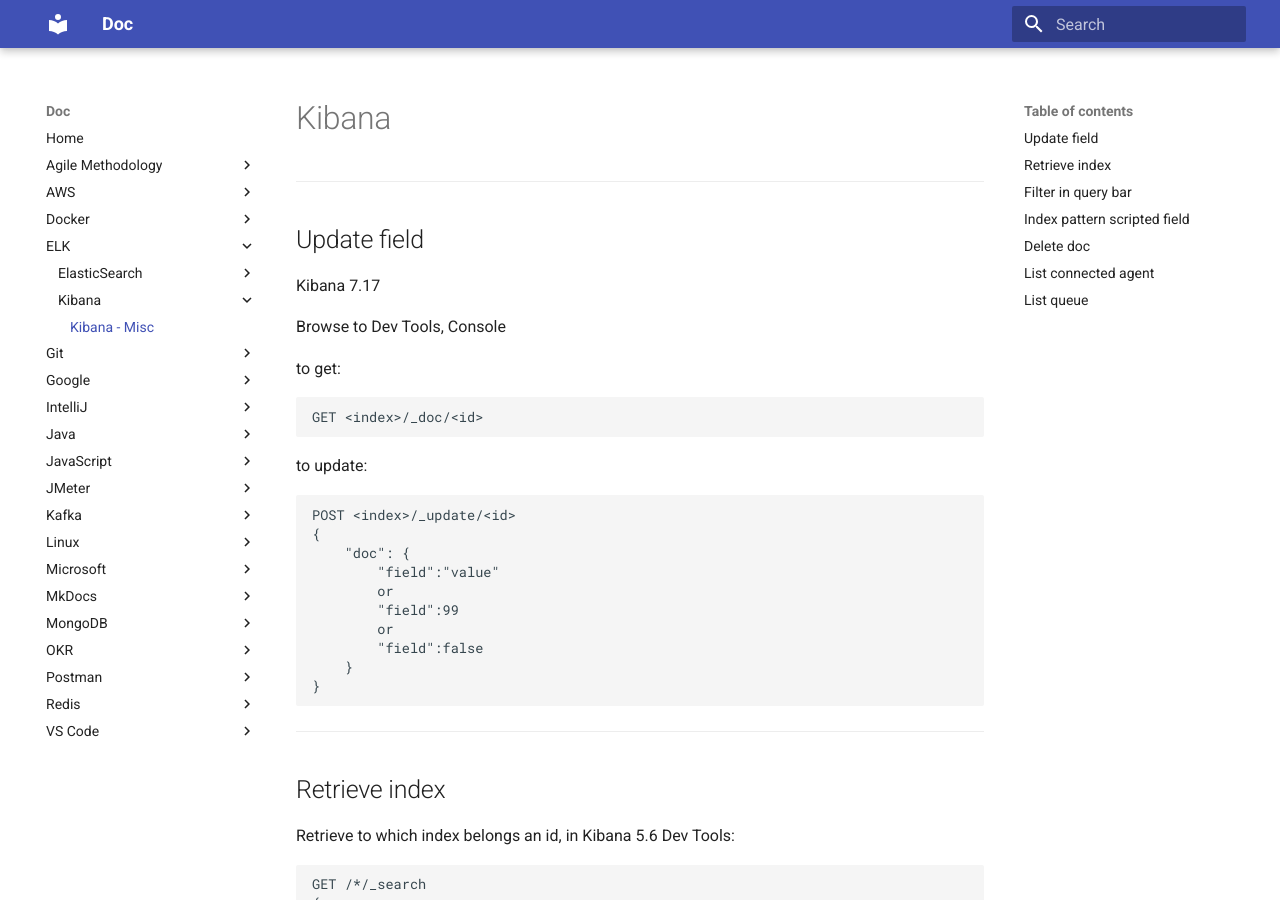
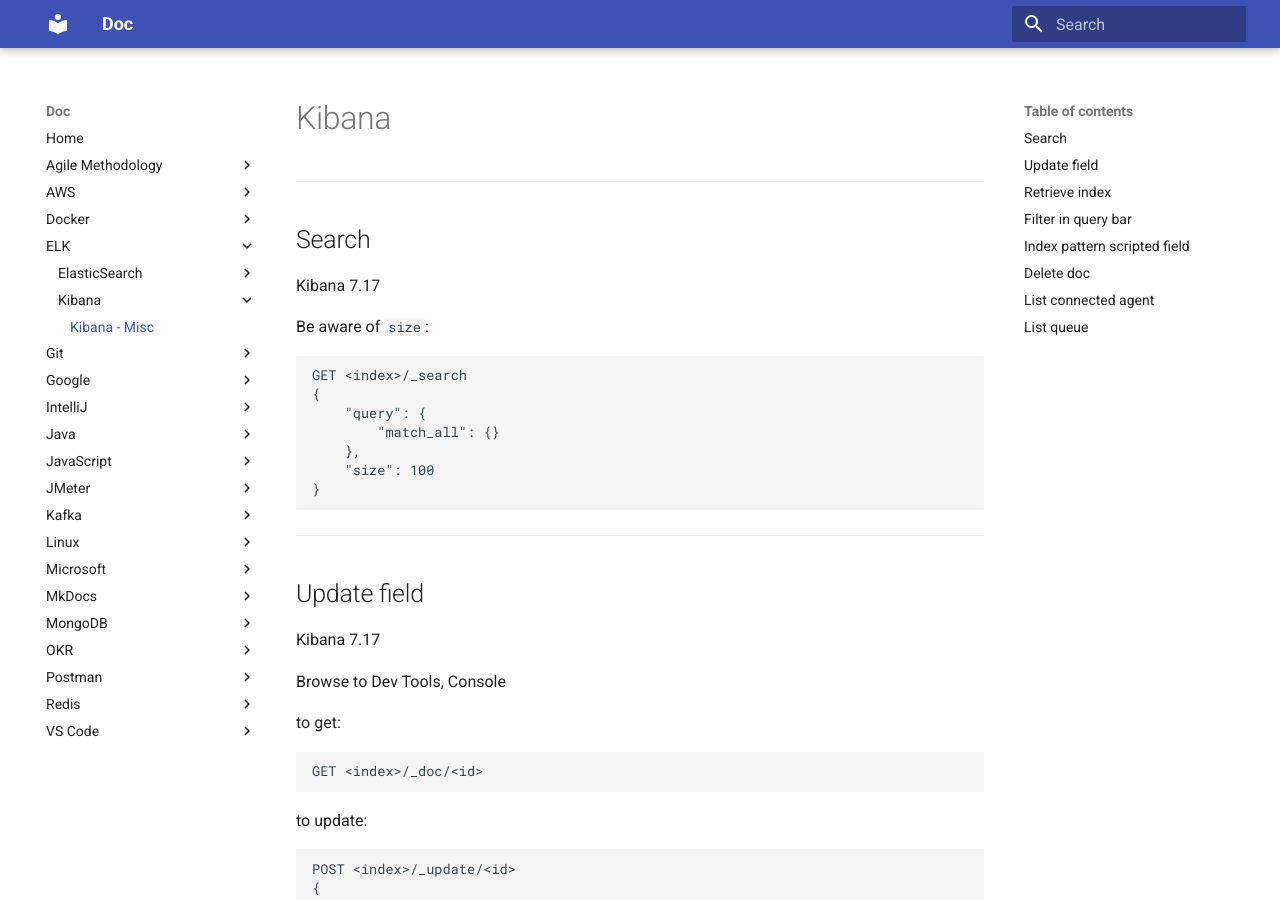
Before and after one commit to oldu73/doc, an MkDocs documentation site: the page built from docs/elk/kibana/kibana.md, in a window 1280 px wide and 900 px high. Built offline with MkDocs 1.6.1 and Material for MkDocs 9.7.7, drawn with Linux system fonts in a browser that asks for light colours.

Commit message:
kibana search

````diff
--- a/docs/elk/kibana/kibana.md
+++ b/docs/elk/kibana/kibana.md
@@ -1,4 +1,22 @@
 # Kibana
+
+***
+
+## Search
+
+Kibana 7.17
+
+Be aware of `size`:
+
+```txt
+GET <index>/_search
+{
+    "query": {
+        "match_all": {}
+    },
+    "size": 100
+}
+```
 
 ***
 
````
